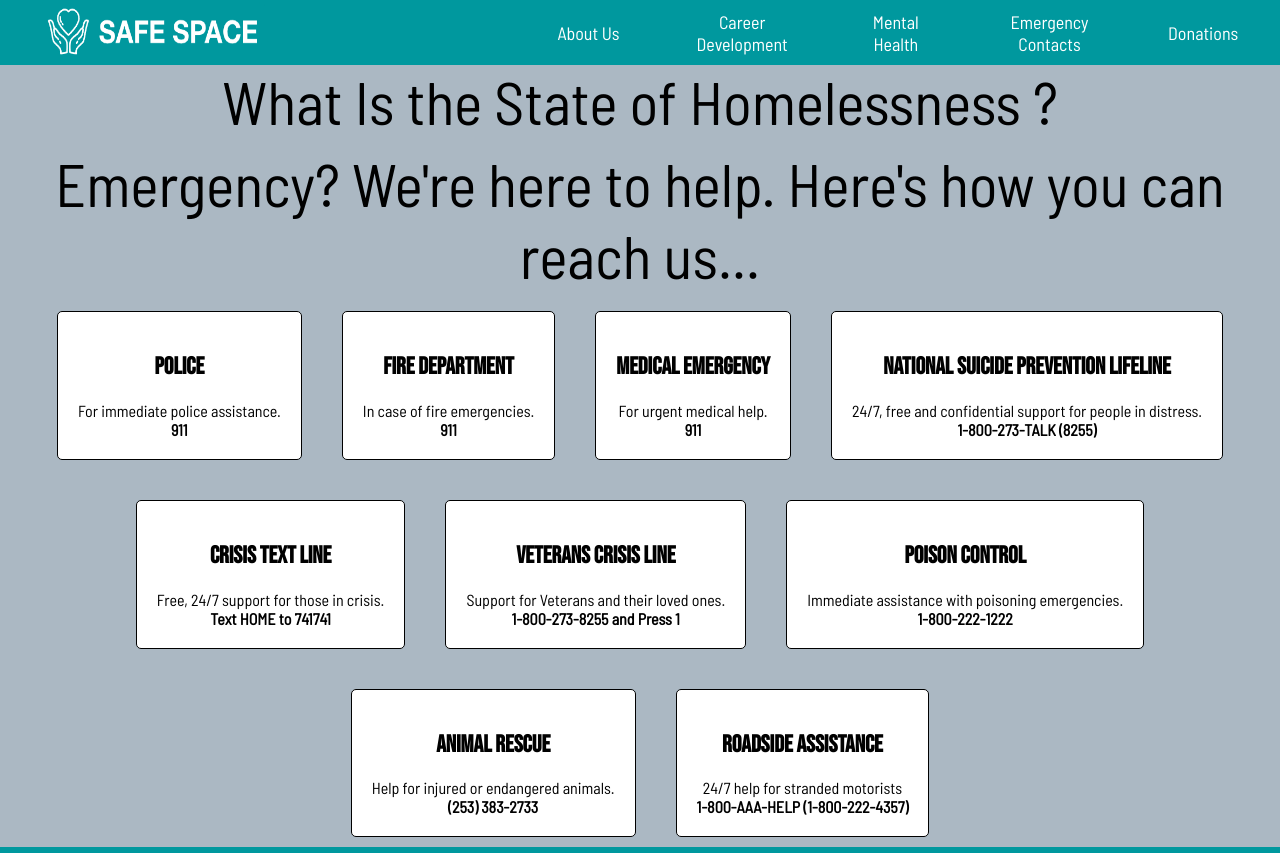
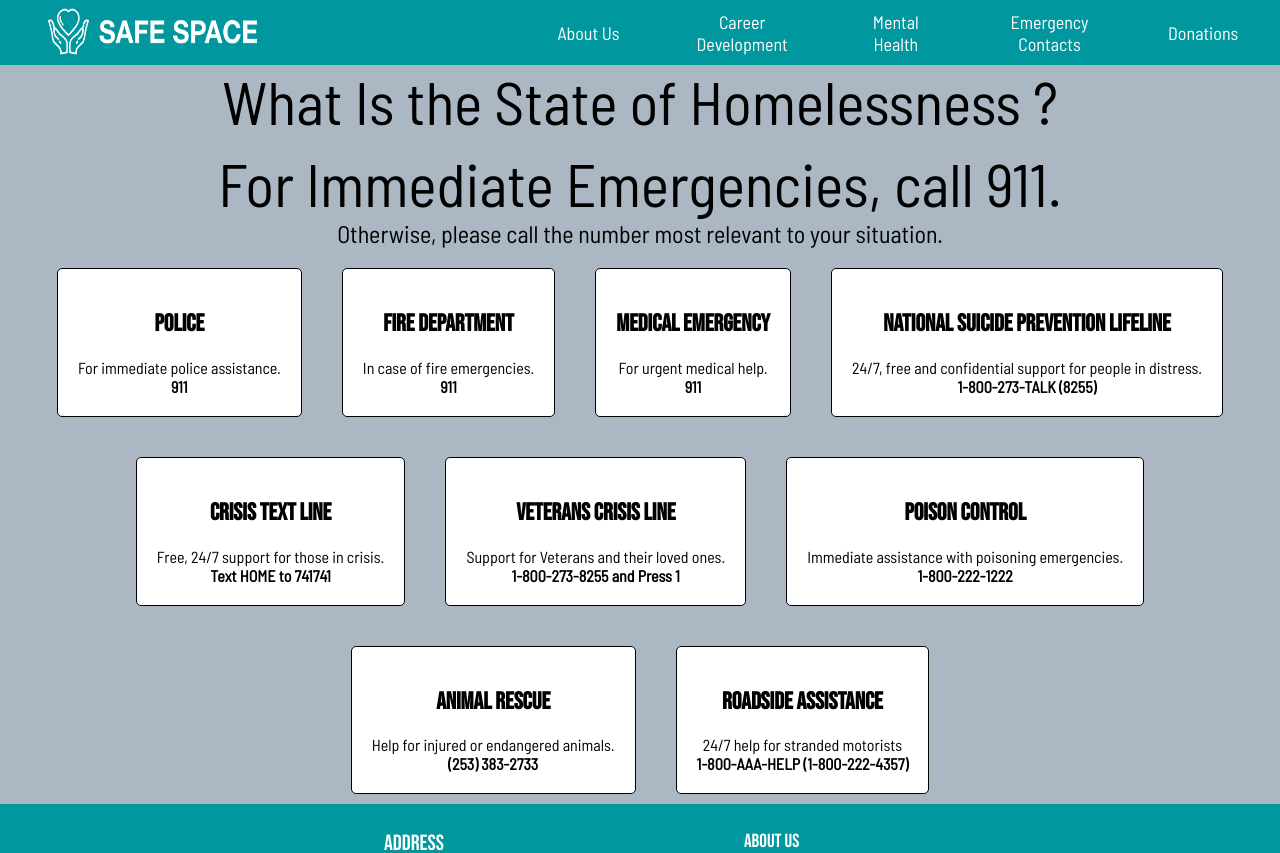
Before and after one commit to youngseoAhn/SeniorProject, a React (Create React App) app: page /ER in a window 1280 px wide. Shown: the top 853 px of the page. Built offline with nearby package versions, Linux system fonts and the light colour scheme; a web font is replaced by a local one.

Commit message:
changed the wording for the emergency page (changed "we're here to help" to "for immediate emergencies, call 911"

```diff
--- a/src/Pages/ERNumber.css
+++ b/src/Pages/ERNumber.css
@@ -2,6 +2,10 @@
 body {
     margin: 0;
     padding: 0;
+}
+
+p.smaller {
+    font-size: 1.5rem;
 }
 
 /* ERNumber.css - Specific to the ERNumber component */
--- a/src/Pages/ERNumber.js
+++ b/src/Pages/ERNumber.js
@@ -87,7 +87,8 @@ const ERNumber = () => {
         <TableauReport url="https://public.tableau.com/views/dataset2_17073842155310/Map?:language=en-US&:display_count=n&:origin=viz_share_link"/>
         </div>
         <div className="intro-midtext">
-          <p>Emergency? We're here to help. Here's how you can reach us...</p>
+          <p>For Immediate Emergencies, call 911. <br></br></p>
+          <p class="smaller">Otherwise, please call the number most relevant to your situation.</p>
         </div>
         <div className="er-sections">
           {emergencyContacts.map((contact, index) => (
```
